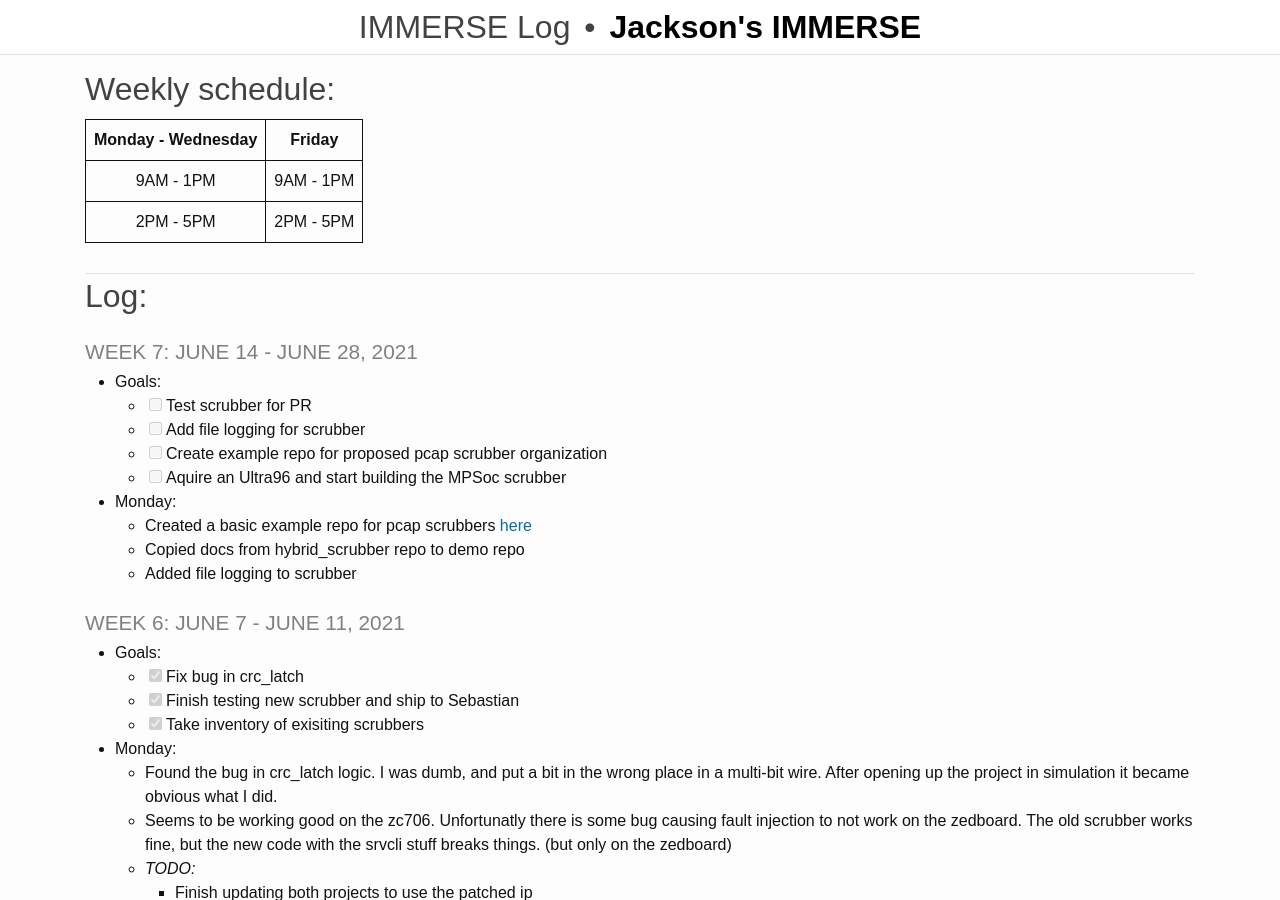
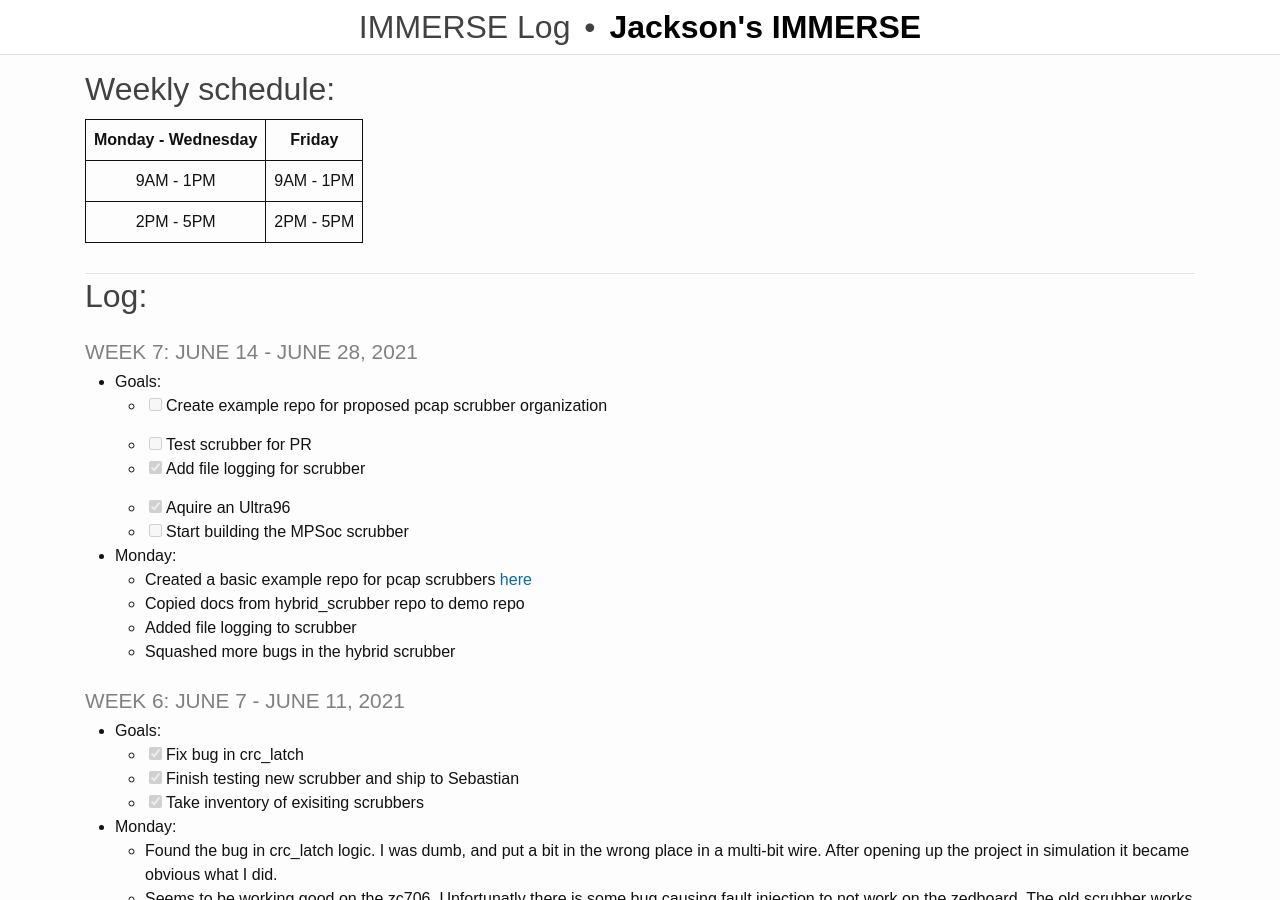
Before and after one commit to rjsmith1999/IMMERSE, a Jekyll site: the page built from _pages/log.md, in a window 1280 px wide and 900 px high. Built offline with Jekyll 4.4.1, drawn with Linux system fonts in a browser that asks for light colours.

Commit message:
Update Log

```diff
--- a/_pages/log.md
+++ b/_pages/log.md
@@ -16,15 +16,19 @@ title: IMMERSE Log
 
 ### Week 7: June 14 - June 28, 2021
 * **Goals**:
+  - [ ] Create example repo for proposed pcap scrubber organization
+
   - [ ] Test scrubber for PR
-  - [ ] Add file logging for scrubber
-  - [ ] Create example repo for proposed pcap scrubber organization
-  - [ ] Aquire an Ultra96 and start building the MPSoc scrubber
+  - [x] Add file logging for scrubber
+
+  - [x] Aquire an Ultra96
+  - [ ] Start building the MPSoc scrubber
 
 * **Monday**:
   - Created a basic example repo for pcap scrubbers [here](https://github.com/rjsmith1999/pcap_scrubbing)
   - Copied docs from hybrid_scrubber repo to demo repo
   - Added file logging to scrubber
+  - Squashed more bugs in the hybrid scrubber
 
 ### Week 6: June 7 - June 11, 2021
 * **Goals**:
```
